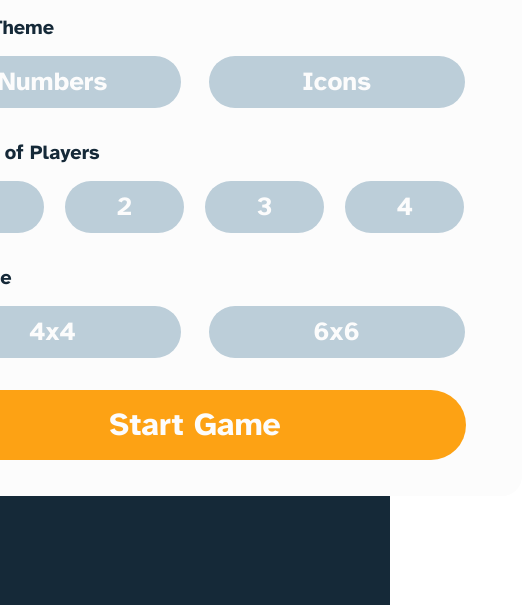
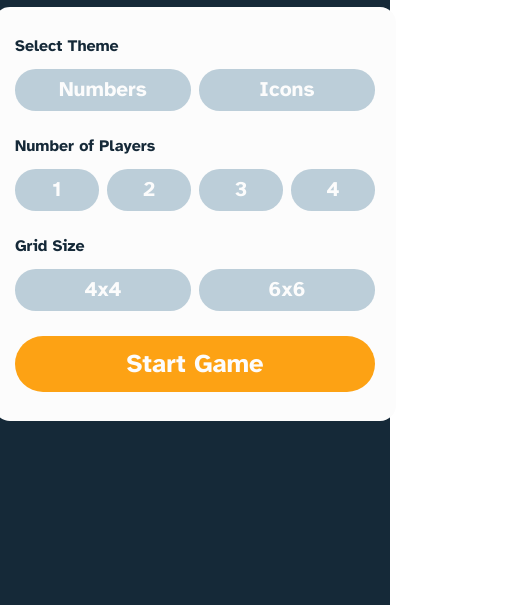
Before and after one commit to ssembatya-dennis/memory-game, a website built with webpack: page public/index.html in a window 390 px wide. Shown: the part 239-844 px from the top of the page, 522 px wide, since content can reach past the window. Built offline with nearby package versions, Linux system fonts and the light colour scheme.

Commit message:
style(Start-screen): make the start screen responsive on small media screens.
- control white space on small media screens below 900px width

```diff
--- a/public/static/bundle/script.js
+++ b/public/static/bundle/script.js
@@ -1 +1 @@
-(()=>{"use strict";console.log("This is a test for a running script")})();
+(()=>{"use strict";({607:function(){var t=this&&this.__assign||function(){return t=Object.assign||function(t){for(var e,r=1,n=arguments.length;r<n;r++)for(var i in e=arguments[r])Object.prototype.hasOwnProperty.call(e,i)&&(t[i]=e[i]);return t},t.apply(this,arguments)};!function(){function e(e,r,n){this.gameState={players:e,grid:this.createGrid(r,n),currentPlayerIndex:0,turns:[],scores:e.reduce((function(e,r){var n;return t(t({},e),((n={})[r.id]=0,n))}),{})}}e.prototype.flipCard=function(t,e){},e.prototype.getCurrentPlayer=function(){return this.gameState.players[this.gameState.currentPlayerIndex]},e.prototype.getScores=function(){return this.gameState.scores},e.prototype.isGameOver=function(){return this.gameState.scores}}()}})[607]()})();
--- a/public/static/css/style.css
+++ b/public/static/css/style.css
@@ -25,7 +25,7 @@
 
 /* Root font-size */
 html {
-  font-size: 62.5%; /* 1rem = 10px*/
+  font-size: 62.5%; /*1rem = 10px/16px = 62.25%*/
 }
 
 .icon::before {
@@ -111,7 +111,7 @@ h3 {
 }
 
 .menu-button--big {
-  width: 541px;
+  width: 100%;
   height: 7rem;
   padding: 1.6rem auto 1.4rem;
   background: var(--color-secondary);
@@ -223,7 +223,7 @@ h3 {
   flex-direction: column;
   align-items: center;
   justify-content: center;
-  gap: 5.8rem;
+  gap: 0.8rem;
   background-color: var(--color-primary-dark-2);
 }
 
@@ -246,5 +246,42 @@ h3 {
 .btn-wrapper {
   width: 54rem;
   display: flex;
+  gap: 1rem;
   justify-content: space-between;
 }
+
+@media (max-width: 75em) {
+  html {
+    font-size: 56.25%; /*1rem = 9px/16px = 56.25% */
+  }
+}
+
+@media (max-width: 56.25em) {
+  html {
+    font-size: 50%; /*1rem = 8px/16px = 50% */
+  }
+
+  .btn-wrapper {
+    width: 45rem;
+  }
+
+  .start-screen {
+    gap: 2.8rem;
+  }
+
+  .start-game {
+    padding: 3.6rem 2.6rem;
+  }
+}
+
+@media (max-width: 23.45em) {
+  html {
+    font-size: 31.25%; /*1rem = 5px/16px = 31.25% */
+  }
+}
+
+@media (min-width: 112.5em) {
+  html {
+    font-size: 75%; /* 1rem = 12px/16px = 75% */
+  }
+}
```
